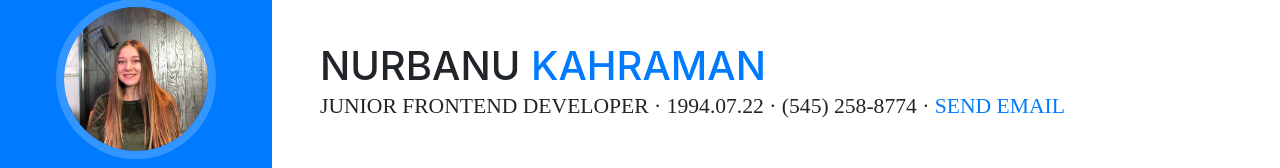
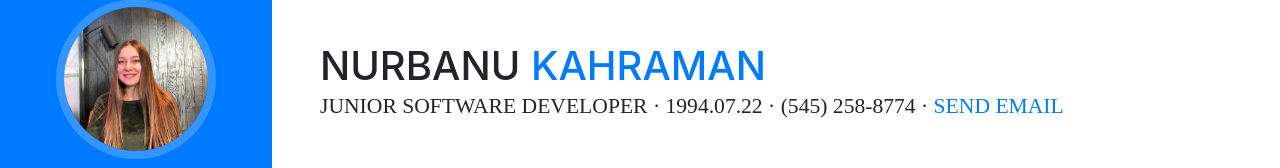
Before and after one commit to nurbanukahraman/nurbanukahraman.github.io, a website with bundled scripts: page index.html in a window 1280 px wide. Shown: the part 217-385 px from the top of the page. Built offline with nearby package versions, Linux system fonts and the light colour scheme; a web font is replaced by a local one.

Commit message:
Update index.html

```diff
--- a/index.html
+++ b/index.html
@@ -68,7 +68,7 @@
           <h1 class="mb-0">Nurbanu
             <span class="text-primary"> Kahraman</span>
           </h1>
-          <div class="subheading mb-5">Junior Frontend Developer  · 1994.07.22 · (545) 258-8774 ·
+          <div class="subheading mb-5">Junior Software Developer  · 1994.07.22 · (545) 258-8774 ·
    <a href = "mailto: nurbanukahraman@yahoo.com">Send Email</a>
           </div>
           <p class="mb-5">I have been learning and developing software languages for about 2 years. I made a flight ticket website. The fields I work in are HTML/CSS, JS Framework (React.JS), ASP.NET MVC, C#, MS SQL.</p>
```
